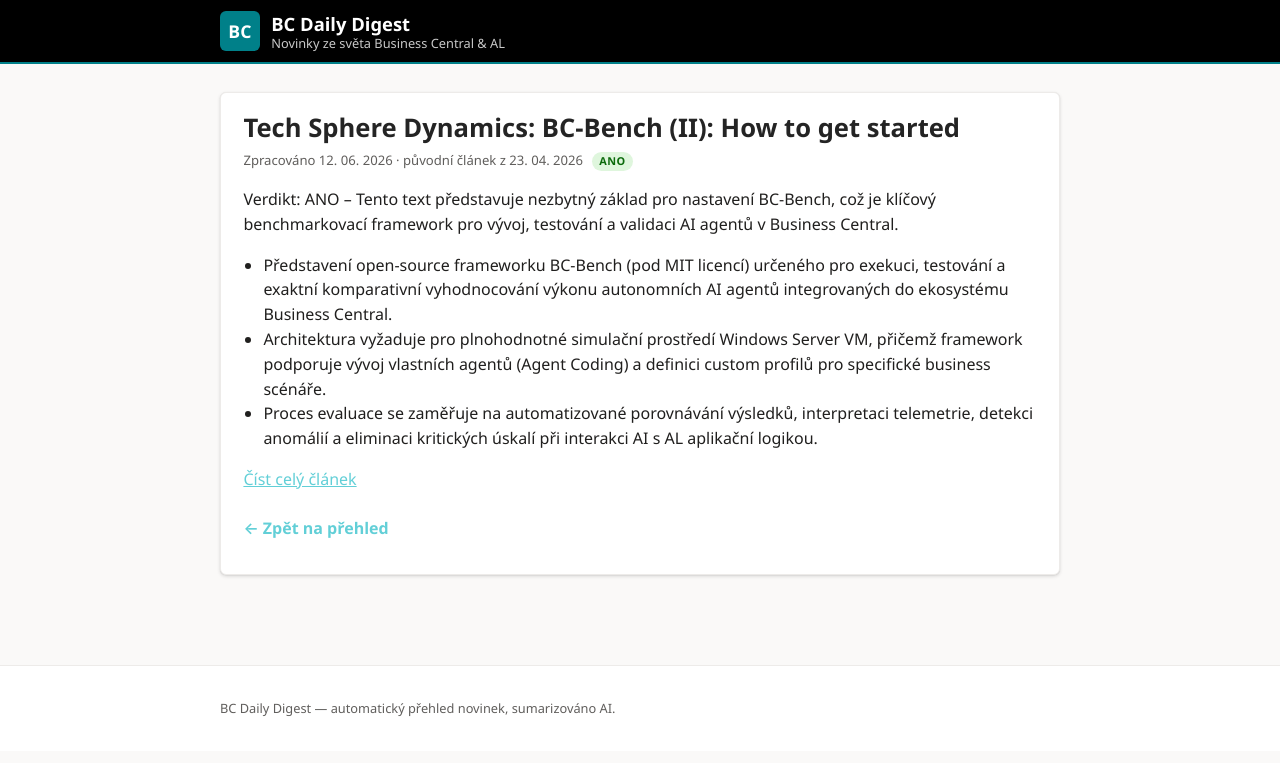
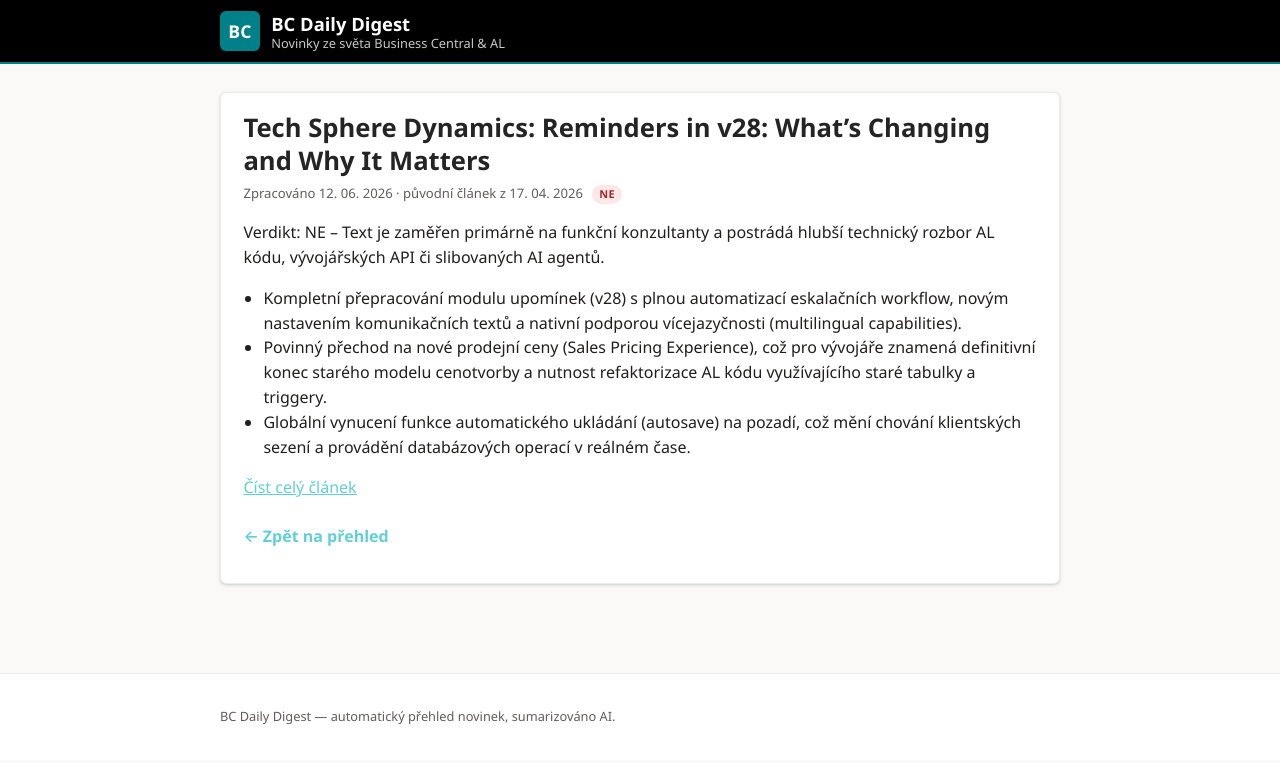
Before and after one commit to ValsorimS/bc-daily-digest, a Jekyll site: the page built from _posts/2026-06-12-tech-sphere-dynamics-1.md, in a window 1280 px wide. Shown: the top 763 px of the page. Built offline with Jekyll 4.4.1, drawn with Linux system fonts in a browser that asks for light colours.

Commit message:
Update daily digest

```diff
--- a/_posts/2026-06-12-tech-sphere-dynamics-1.md
+++ b/_posts/2026-06-12-tech-sphere-dynamics-1.md
@@ -1,16 +1,16 @@
 ---
 layout: post
-title: "Tech Sphere Dynamics: BC-Bench (II): How to get started"
+title: "Tech Sphere Dynamics: Reminders in v28: What’s Changing and Why It Matters"
 published: true
-original_date: 2026-04-23
+original_date: 2026-04-17
 ---
 
-Verdikt: ANO – Tento text představuje nezbytný základ pro nastavení BC-Bench, což je klíčový benchmarkovací framework pro vývoj, testování a validaci AI agentů v Business Central.
+Verdikt: NE – Text je zaměřen primárně na funkční konzultanty a postrádá hlubší technický rozbor AL kódu, vývojářských API či slibovaných AI agentů.
 
 <!--více-->
 
-- Představení open-source frameworku BC-Bench (pod MIT licencí) určeného pro exekuci, testování a exaktní komparativní vyhodnocování výkonu autonomních AI agentů integrovaných do ekosystému Business Central.
-- Architektura vyžaduje pro plnohodnotné simulační prostředí Windows Server VM, přičemž framework podporuje vývoj vlastních agentů (Agent Coding) a definici custom profilů pro specifické business scénáře.
-- Proces evaluace se zaměřuje na automatizované porovnávání výsledků, interpretaci telemetrie, detekci anomálií a eliminaci kritických úskalí při interakci AI s AL aplikační logikou.
+- Kompletní přepracování modulu upomínek (v28) s plnou automatizací eskalačních workflow, novým nastavením komunikačních textů a nativní podporou vícejazyčnosti (multilingual capabilities).
+- Povinný přechod na nové prodejní ceny (Sales Pricing Experience), což pro vývojáře znamená definitivní konec starého modelu cenotvorby a nutnost refaktorizace AL kódu využívajícího staré tabulky a triggery.
+- Globální vynucení funkce automatického ukládání (autosave) na pozadí, což mění chování klientských sezení a provádění databázových operací v reálném čase.
 
-[Číst celý článek](https://techspheredynamics.com/2026/04/23/bc-bench-ii-how-to-get-started/)
+[Číst celý článek](https://techspheredynamics.com/2026/04/17/reminders-in-v28-whats-changing-and-why-it-matters/)
--- a/history.json
+++ b/history.json
@@ -105,5 +105,8 @@
     "https://techspheredynamics.com/2026/05/03/bcquality-an-agentic-vision-for-al-development/": "2026-06-11T17:14:02.642789",
     "https://techspheredynamics.com/2026/04/28/agents-changed-the-game-the-end-of-flat-ai-pricing/": "2026-06-12T00:34:46.919041",
     "https://techspheredynamics.com/2026/04/23/bc-bench-ii-how-to-get-started/": "2026-06-12T00:35:57.511111",
-    "https://techspheredynamics.com/2026/04/22/aldc-a-delivery-model-for-ai-assisted-al-development/": "2026-06-12T00:37:09.650289"
+    "https://techspheredynamics.com/2026/04/22/aldc-a-delivery-model-for-ai-assisted-al-development/": "2026-06-12T00:37:09.650289",
+    "https://techspheredynamics.com/2026/04/22/the-invisible-curve-when-ai-subscriptions-stop-adding-up/": "2026-06-12T09:19:45.089488",
+    "https://techspheredynamics.com/2026/04/17/reminders-in-v28-whats-changing-and-why-it-matters/": "2026-06-12T09:21:06.518235",
+    "https://waldo.be/2025/10/22/i-did-a-thing-again-bc-telemetry-buddy/": "2026-06-12T09:22:19.001042"
 }
```
Also changed, not shown: _posts/2026-06-12-tech-sphere-dynamics-0.md (+7 -7 lines), _posts/2026-06-12-waldo-2.md (added, +16 -0 lines).
